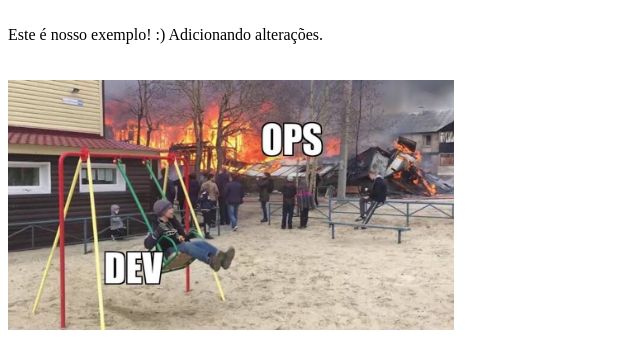
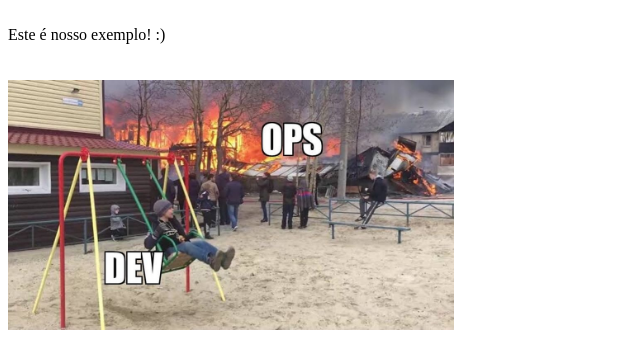
Before and after one commit to lanamesquita/ufc2020.2-gc, a plain HTML site: page index.html in a window 1280 px wide. Shown: the top 349 px of the page, without its empty margins (0-640 px from the left). Drawn offline with Linux system fonts and the light colour scheme.

Commit message:
Revert "Preparando as alterações para reverter."
This reverts commit ed6d70517e52e709848548b48ee35376bb51322c.

```diff
--- a/index.html
+++ b/index.html
@@ -7,7 +7,7 @@
 <body>
 <!-- Conteúdo -->
 <br>
-Este é nosso exemplo! :) Adicionando alterações.
+Este é nosso exemplo! :)
 <br>
 
 <br><br>
```
